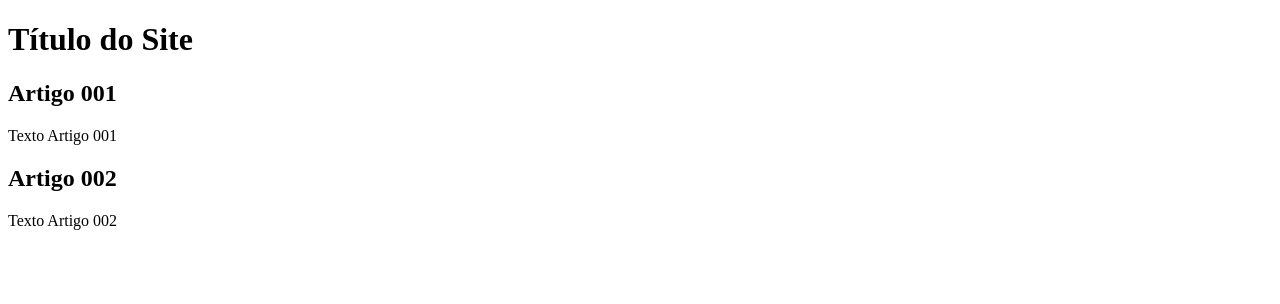
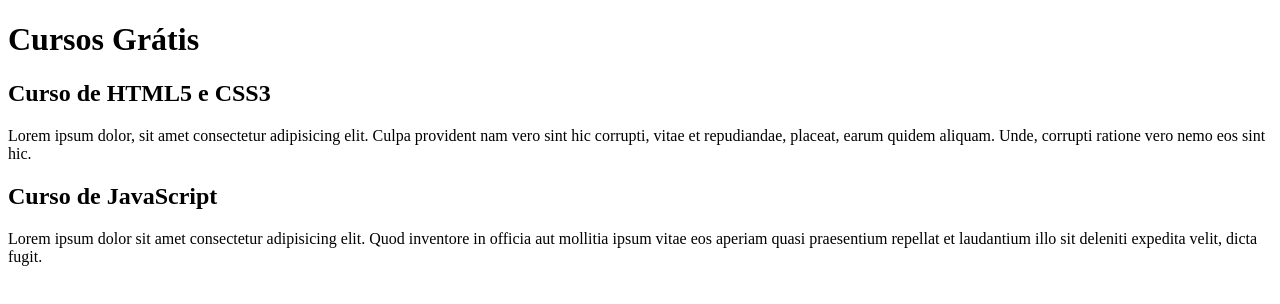
Before and after one commit to RafaelAmorim27/projeto-site, a plain HTML site: page index.html in a window 1280 px wide. Drawn offline with Linux system fonts and the light colour scheme.

Commit message:
comecei a escrever o conteúdo

```diff
--- a/index.html
+++ b/index.html
@@ -8,15 +8,15 @@
 <body>
     <main>
         <header>
-            <h1>Título do Site</h1>
+            <h1>Cursos Grátis</h1>
         </header>
         <article>
-            <h2>Artigo 001</h2>
-            <p>Texto Artigo 001</p>
+            <h2>Curso de HTML5 e CSS3</h2>
+            <p>Lorem ipsum dolor, sit amet consectetur adipisicing elit. Culpa provident nam vero sint hic corrupti, vitae et repudiandae, placeat, earum quidem aliquam. Unde, corrupti ratione vero nemo eos sint hic.</p>
         </article>
         <article>
-            <h2>Artigo 002</h2>
-            <p>Texto Artigo 002</p>
+            <h2>Curso de JavaScript</h2>
+            <p>Lorem ipsum dolor sit amet consectetur adipisicing elit. Quod inventore in officia aut mollitia ipsum vitae eos aperiam quasi praesentium repellat et laudantium illo sit deleniti expedita velit, dicta fugit.</p>
         </article>
     </main>
 </body>
```
